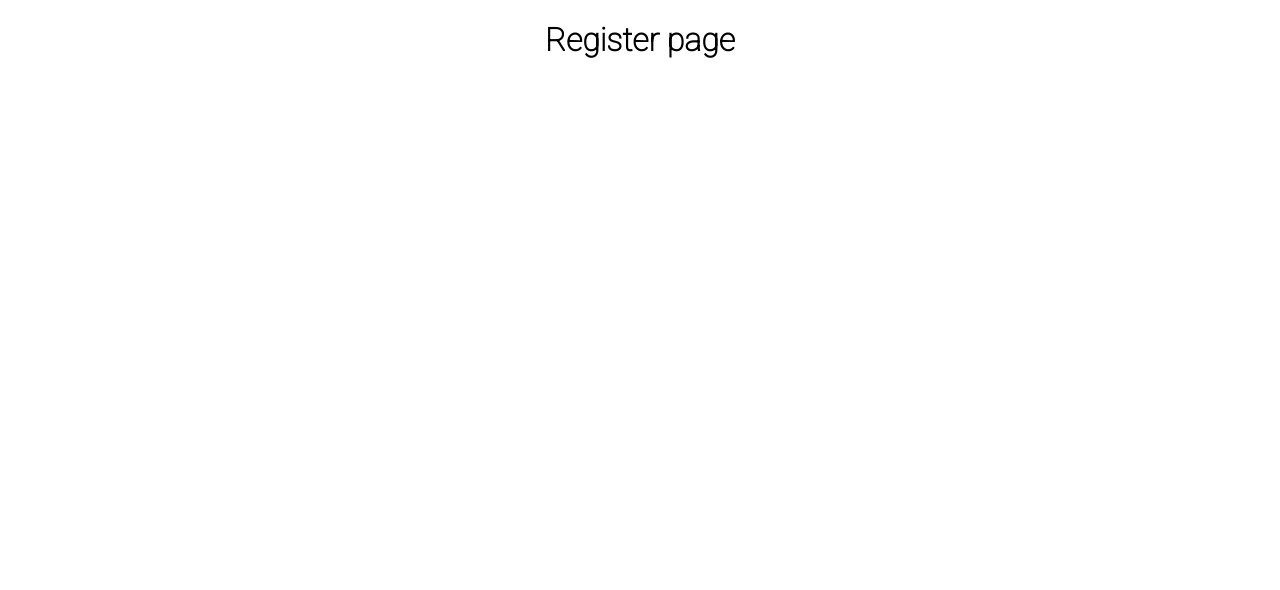
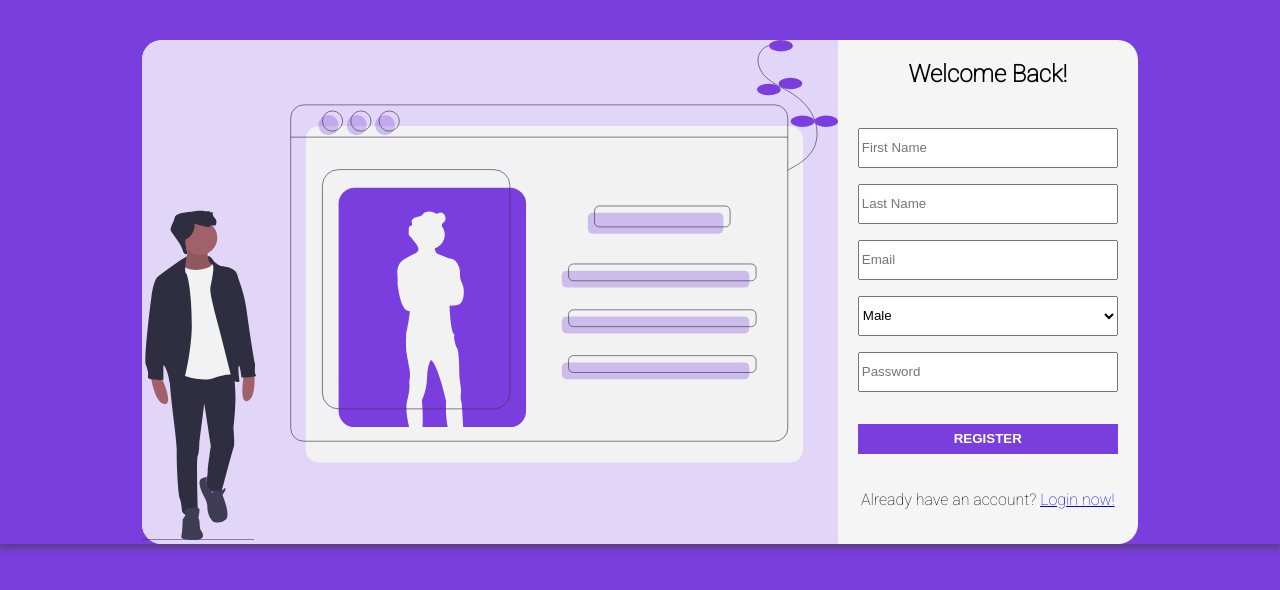
Before and after one commit to sagar-adval/lilhat-frontend, a React (Create React App) app: page /register in a window 1280 px wide. Shown: the top 590 px of the page. Built offline with nearby package versions, Linux system fonts and the light colour scheme.

Commit message:
Created register component

```diff
--- a/src/components/auth/Login.js
+++ b/src/components/auth/Login.js
@@ -1,6 +1,7 @@
 import React from "react";
 import "./auth.scss";
 import LoginImage from "../../assets/images/login.svg";
+import { Link } from "react-router-dom";
 
 const Login = () => {
   return (
@@ -21,7 +22,9 @@
               </div>
               <button>LOGIN</button>
             </form>
-            <p>Don't have an account? Register now!</p>
+            <p>
+              Don't have an account? <Link to="/register">Register now!</Link>
+            </p>
           </div>
         </div>
       </div>
--- a/src/components/auth/Register.js
+++ b/src/components/auth/Register.js
@@ -1,7 +1,47 @@
 import React from "react";
+import "./auth.scss";
+import RegisterImage from "../../assets/images/register.svg";
+import { Link } from "react-router-dom";
 
 const Register = () => {
-  return <h1>Register page</h1>;
+  return (
+    <div id="auth-container">
+      <div id="auth-card" className="card-shadow">
+        <div>
+          <div id="image-section">
+            <img src={RegisterImage}></img>
+          </div>
+          <div id="form-section">
+            <h2>Welcome Back!</h2>
+            <form>
+              <div className="input-field mb-1">
+                <input placeholder="First Name"></input>
+              </div>
+              <div className="input-field mb-1">
+                <input placeholder="Last Name"></input>
+              </div>
+              <div className="input-field mb-1">
+                <input placeholder="Email"></input>
+              </div>
+              <div className="input-field mb-1">
+                <select>
+                  <option>Male</option>
+                  <option>Female</option>
+                </select>
+              </div>
+              <div className="input-field mb-2">
+                <input placeholder="Password"></input>
+              </div>
+              <button>REGISTER</button>
+            </form>
+            <p>
+              Already have an account? <Link to="/login">Login now!</Link>
+            </p>
+          </div>
+        </div>
+      </div>
+    </div>
+  );
 };
 
 export default Register;
--- a/src/components/auth/auth.scss
+++ b/src/components/auth/auth.scss
@@ -22,7 +22,7 @@
       border-top-left-radius: 20px;
 
       img {
-        max-height: 300px;
+        max-height: 500px;
         min-width: 100%;
       }
     }
@@ -37,7 +37,8 @@
         padding: 20px;
 
         .input-field {
-          input {
+          input,
+          select {
             height: 40px;
             width: 100%;
             box-sizing: border-box;
```
